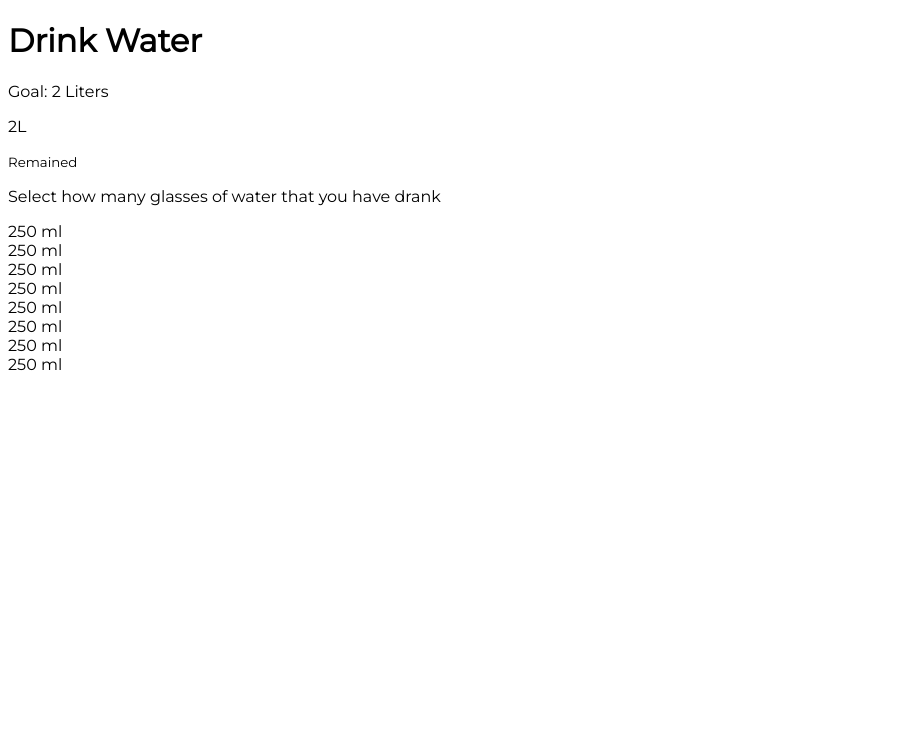
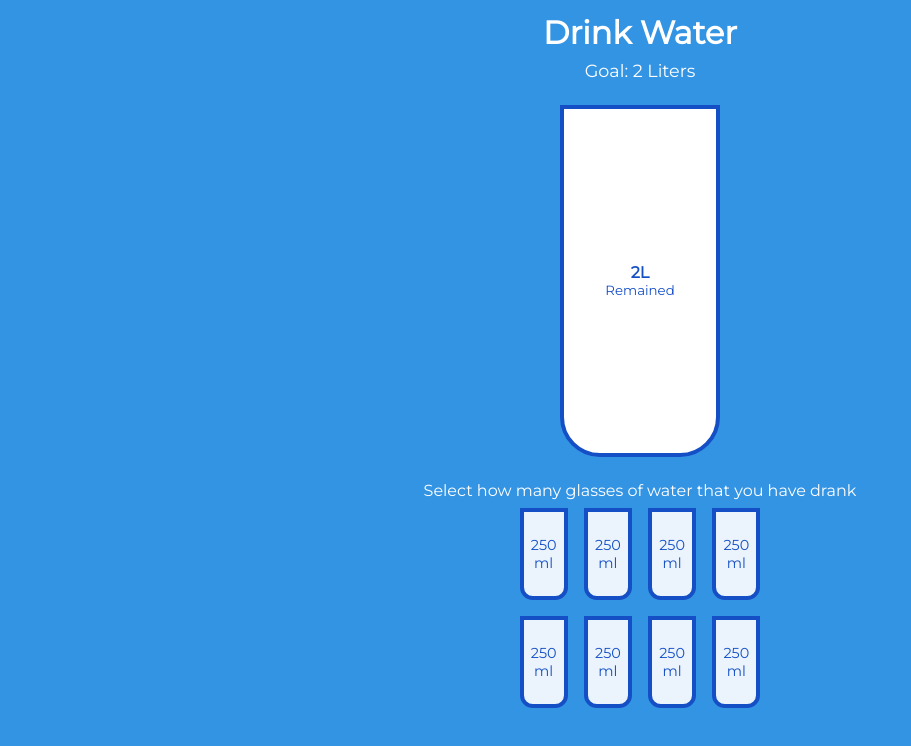
Before and after one commit to balavignesh111/drink-water, a plain HTML site: page index.html in a window 1280 px wide. Shown: the whole page, without its empty margins (0-911 px from the left). Drawn offline with Linux system fonts and the light colour scheme.

Commit message:
css part completed

```diff
--- a/index.html
+++ b/index.html
@@ -8,22 +8,51 @@
 </head>
 <body>
   <div class="container">
-    <h1 class="title">Drink Water</h1>
-    <p class="goal">Goal: 2 Liters</p>
+    <div class="headerContainer">
+      <h1 class="title">Drink Water</h1>
+      <p class="goal">Goal: 2 Liters</p>
+    </div>
     <div class="twoLitreGlass">
-      <p class="litre">2L</p>
+      <h4 class="litre">2L</h4>
       <small class="ltrRemained">Remained</small>
     </div>
-    <p class="glassSelectionText">Select how many glasses of water that you have drank</p>
     <div class="glassContainer">
-      <div class="smallGlass">250 ml</div>
-      <div class="smallGlass">250 ml</div>
-      <div class="smallGlass">250 ml</div>
-      <div class="smallGlass">250 ml</div>
-      <div class="smallGlass">250 ml</div>
-      <div class="smallGlass">250 ml</div>
-      <div class="smallGlass">250 ml</div>
-      <div class="smallGlass">250 ml</div>
+      <p class="glassSelectionText">Select how many glasses of water that you have drank</p>
+      <div class="smallGlassContainer">
+        <div class="smallGlass">
+          <p class="quantity">250</p>
+          <p class="unit">ml</p>
+        </div>
+        <div class="smallGlass">
+          <p class="quantity">250</p>
+          <p class="unit">ml</p>
+        </div>
+        <div class="smallGlass">
+          <p class="quantity">250</p>
+          <p class="unit">ml</p>
+        </div>
+        <div class="smallGlass">
+          <p class="quantity">250</p>
+          <p class="unit">ml</p>
+        </div>
+        <div class="smallGlass">
+          <p class="quantity">250</p>
+          <p class="unit">ml</p>
+        </div>
+        <div class="smallGlass">
+          <p class="quantity">250</p>
+          <p class="unit">ml</p>
+        </div>
+        <div class="smallGlass">
+          <p class="quantity">250</p>
+          <p class="unit">ml</p>
+        </div>
+        <div class="smallGlass">
+          <p class="quantity">250</p>
+          <p class="unit">ml</p>
+        </div>
+
+      </div>
     </div>
   </div>
   <script src="./script.js"></script>
--- a/style/style.css
+++ b/style/style.css
@@ -1,9 +1,115 @@
 @import url('https://fonts.googleapis.com/css2?family=Montserrat&display=swap');
+
 :root{
   --clr-blue:#3494e4;
+  --clr-border:#144fc6;
+  --clr-water:#6ab3f8;
   --clr-whitish-blue:rgba(255, 255, 255, 0.9);
+}
+
+*{
+  margin: 0;
+  padding: 0;
+  box-sizing: border-box;
+}
+
+html{
+  font-size: 16px;
 }
 
 body{
   font-family: 'Montserrat', sans-serif;
+  background-color: var(--clr-blue);
+  display: flex;
+  flex-direction: row;
+  justify-content: center;
+  align-items: center;
 }
+
+/* container */
+.container{
+  width: 34rem;
+  display: flex;
+  flex-direction: column;
+  align-items: center;
+  gap: 1.5rem;
+}
+
+/* header container */
+.headerContainer{
+  color: white;
+  text-align: center;
+  margin: 0.8rem 0rem 0rem;
+  display: flex;
+  flex-direction: column;
+  gap: 0.5rem;
+}
+
+.title{
+  font-weight: 600;
+}
+
+.goal{
+  font-size: 1.1rem;
+}
+
+/* twoLitreGlass conatiner */
+.twoLitreGlass{
+  width: 10rem;
+  height: 22rem;
+  background-color: white;
+  display: flex;
+  flex-direction: column;
+  justify-content: center;
+  text-align: center;
+  border: 4px solid var(--clr-border);
+  border-bottom-left-radius: 2.5rem;
+  border-bottom-right-radius: 2.5rem;
+}
+
+.litre{
+  font-weight: 900;
+  color: var(--clr-border);
+}
+
+.ltrRemained{
+  color: var(--clr-border);
+}
+
+/* small glass container area */
+.glassSelectionText{
+  color: white;
+}
+
+.smallGlassContainer{
+  /* background-color: antiquewhite; */
+  height: 14rem;
+  padding: 0.5rem 6rem 1rem;
+  display: grid;
+  grid-template-columns: 1fr 1fr 1fr 1fr;
+  grid-template-rows: 1fr 1fr;
+  gap: 1rem;
+}
+
+.smallGlass{
+  background-color: var(--clr-whitish-blue);
+  color: var(--clr-border);
+  display: flex;
+  flex-direction: column;
+  justify-content: center;
+  align-items: center;
+  border: 4px solid var(--clr-border);
+  border-bottom-left-radius: 0.8rem;
+  border-bottom-right-radius: 0.8rem;
+  /* effect */
+  cursor: pointer;
+}
+
+.waterFilled{
+  background-color: var(--clr-water);
+}
+
+/* quantity */
+.quantity,.unit{
+  font-size: 0.9rem;
+}
```
